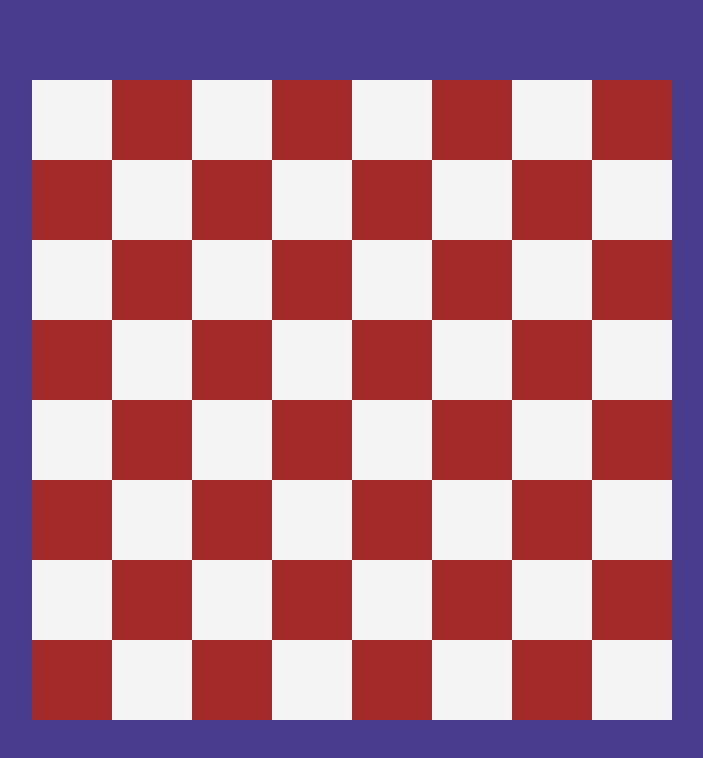
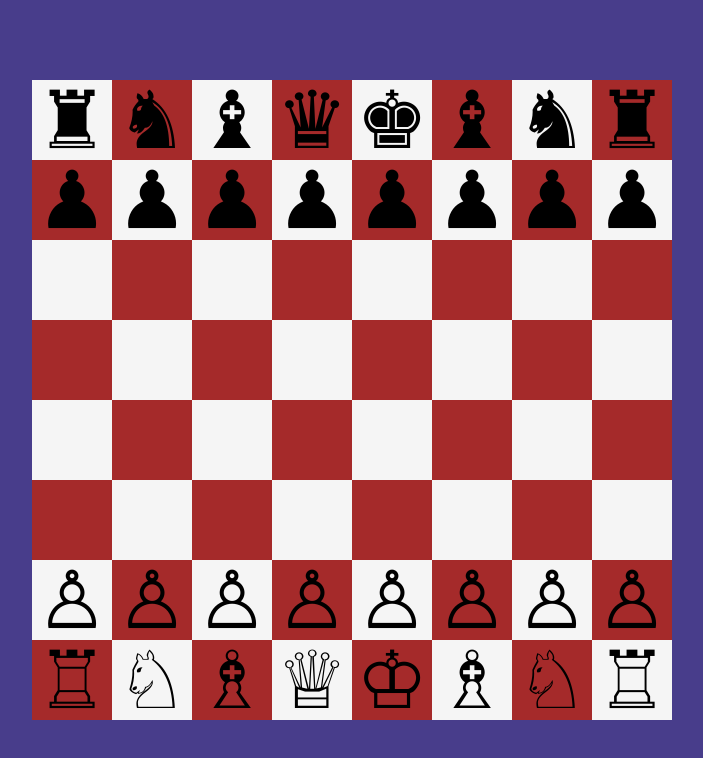
Before and after one commit to tragedavid/chess-game, a plain HTML site: page index.html in a window 1280 px wide. Shown: the whole page, without its empty margins (288-991 px from the left). Drawn offline with Linux system fonts and the light colour scheme.

Commit message:
initialise pieces at the start of the game

```diff
--- a/css/chess.css
+++ b/css/chess.css
@@ -5,7 +5,7 @@
 }
 
 body {
-    color: white;
+    /* color: white; */
     background-color: darkslateblue;
 }
 
@@ -26,6 +26,10 @@ body {
 }
 
 .cell {
+    display: flex;
+    justify-content: center;
+    align-items: center;
+    font-size: 5rem;
     width: 80px;
     height: 80px;
 }
@@ -37,3 +41,7 @@ body {
 .cell-black {
     background-color: brown;
 }
+
+.tower {
+
+}
--- a/js/chess.js
+++ b/js/chess.js
@@ -1,18 +1,32 @@
+// class Cell {
+//     constructor(row, col, piece) {
+//         this.row = row;
+//         this.col = col;
+//         this.piece = piece;
+//     }
+
+// }
+
+
 init();
 // executed at the page initialisation
 function init() {
     board = document.getElementById('board');
-    createCases();
-    placePieces();
+    createCells();
+    initialisePieces();
 }
 
-function createCases() {
+function createCells() {
     console.log(board);
     for (i=0; i<8; i++) {
         for (j=0; j<8; j++) {
-            cell = document.createElement("div");
+            this.cell = document.createElement("div");
+            this.cell.setAttribute("data-col", j+1);
+            this.cell.setAttribute("data-row", i+1);
+            this.cell.setAttribute("data-piece", null);
+            initialisePieces(this.cell);
             // a cell is white when the row and col are both even or odd
-            if (i%2 === 0 && j%2 === 0 || i%2 === 1 && j%2 === 1) {
+            if (i%2 === 0 && j%2 === 0 || i%2 !== 0 && j%2 !== 0) {
                 position = "white";
             }
             else {
@@ -24,6 +38,82 @@ function createCases() {
     }
 }
 
-function placePieces() {
+function initialisePieces(cell) {
+    // check only for the 4 possible rows
+    if (cell.dataset["row"] == 1 || cell.dataset["row"] == 2 ||cell.dataset["row"] == 7 ||cell.dataset["row"] == 8) {
+        switch (cell.dataset["row"]) {
+            // black pawns
+            case '2':
+                cell.innerHTML = "&#x265F;";
+            break;
+            // white pawns
+            case '7':
+                cell.innerHTML = "&#x2659;";
+            break;
+            // first row (black pieces)
+            case '1':
+                switch (cell.dataset["col"]) {
+                    // black towers
+                    case '1': case '8':
+                        cell.innerHTML = "&#x265C;";
+                    break;
+                    // black knights
+                    case '2': case '7':
+                        cell.innerHTML = "	&#x265E;";
+                    break;
+                    // black bishops
+                    case '3': case '6':
+                        cell.innerHTML = "&#x265D;";
+                    break
+                    // black queen
+                    case '4':
+                        cell.innerHTML = "&#x265B;";
+                    break
+                    // black knight
+                    case '5':
+                        cell.innerHTML = "&#x265A;";
+                    break
 
+                    default:
+                    break;
+                }
+            break
+            // 8th row (white pieces)
+            case '8':
+                switch (cell.dataset["col"]) {
+                    // white rooks
+                    case '1': case '8':
+                        cell.innerHTML = "&#x2656;";
+                    break;
+                    // white knights
+                    case '2': case '7':
+                        cell.innerHTML = "&#x2658;";
+                    break;
+                    // white bishops
+                    case '3': case '6':
+                        cell.innerHTML = "&#x2657;";
+                    break
+                    // white queen
+                    case '4':
+                        cell.innerHTML = "&#x2655;";
+                    break
+                    // white king
+                    case '5':
+                        cell.innerHTML = "&#x2654;";
+                    break
+
+                    default:
+                    break;
+                }
+            break
+
+            default:
+            break;
+        }
+    }
+
+
+
+    // cell.innerHTML = "&#9816;";
+    // cell.style.color = "red";
 }
```
